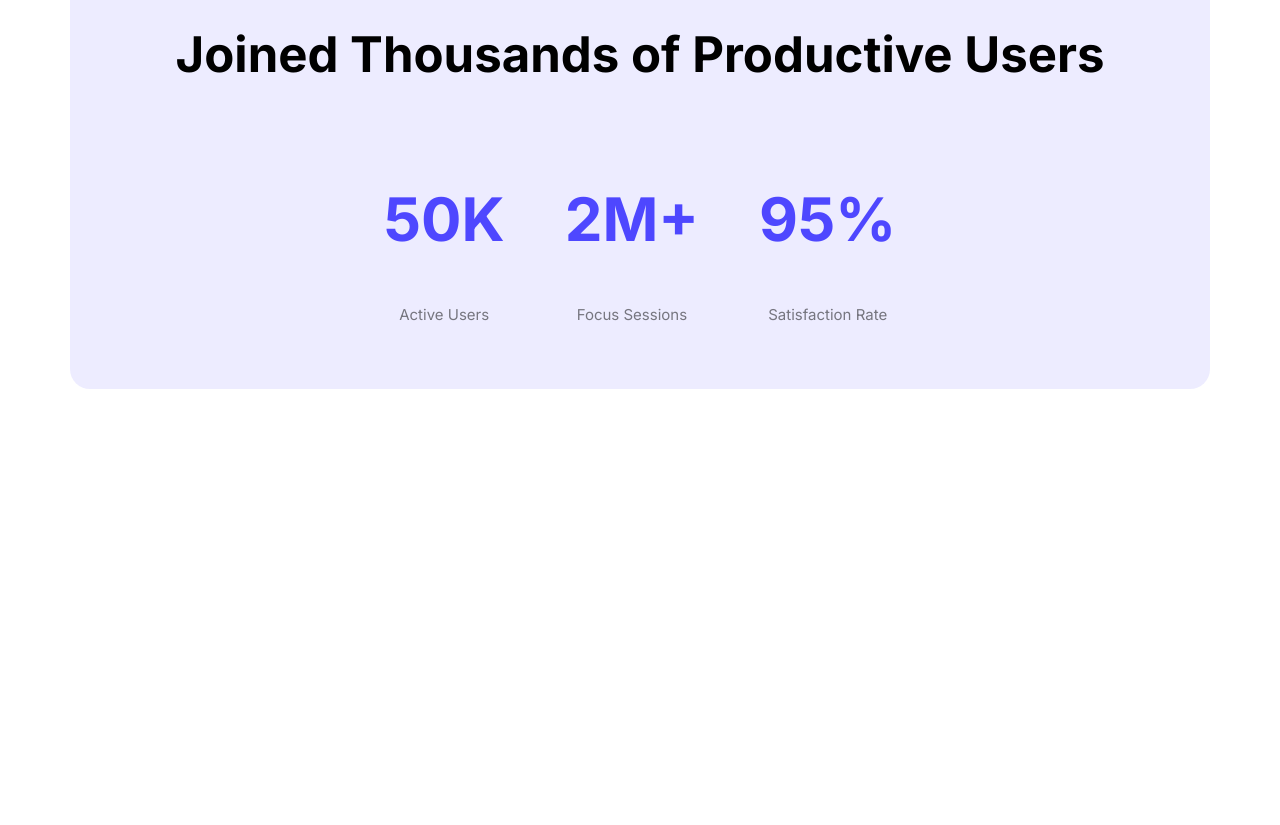
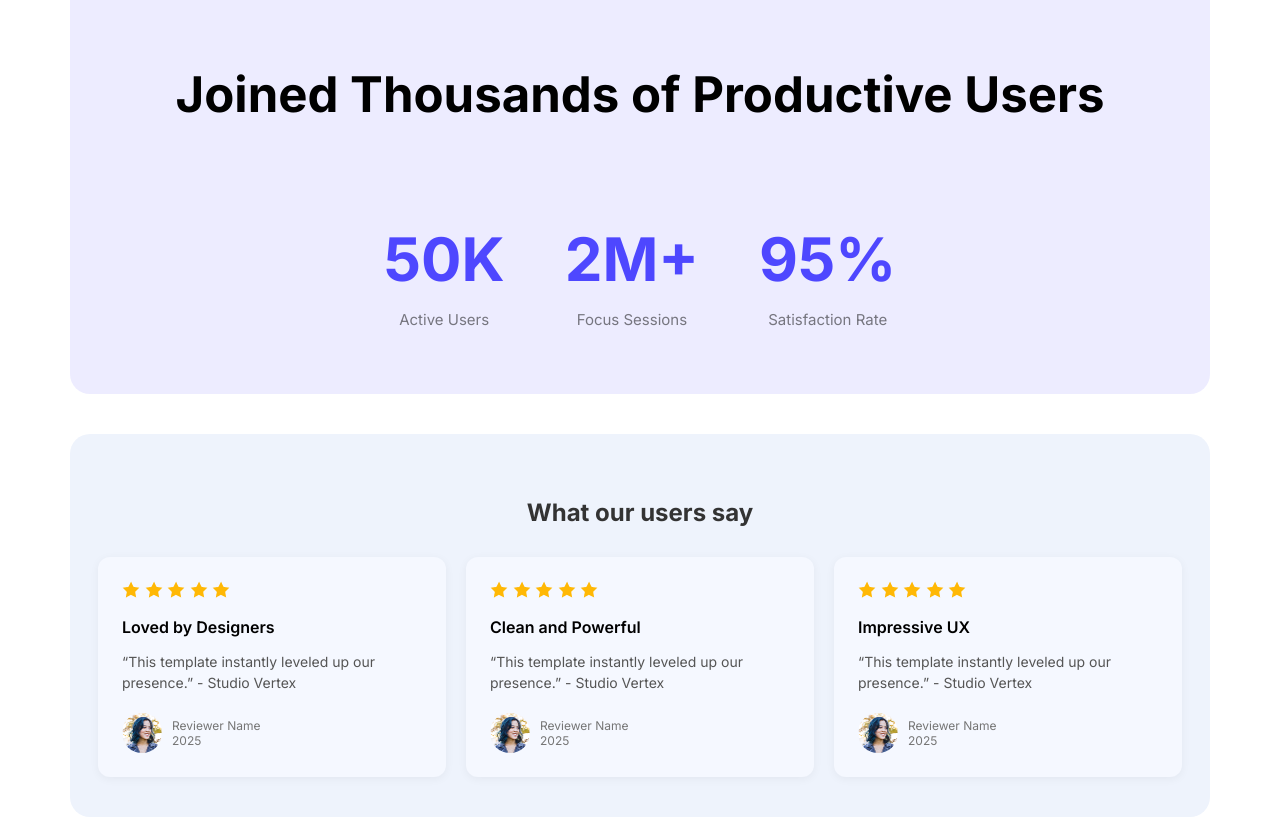
Before and after one commit to Rahat-ST/web-Assignment, a plain HTML site: page index.html in a window 1280 px wide. Shown: the part 1500-2325 px from the top of the page. Before the commit the page ends 1897 px from the top, so only its background shows below. Drawn offline with Linux system fonts and the light colour scheme.

Commit message:
added a users review

```diff
--- a/index.html
+++ b/index.html
@@ -49,7 +49,7 @@
             <div class="Users">
                 <h3>Joined Thousands of Productive Users</h3>
 
-                <div class="stats">
+                <div class="stars">
                     <div class="design">
                         <h1>50K</h1>
                         <p>Active Users</p>
@@ -65,7 +65,63 @@
                 </div>
 
             </div>
-        </section>
+            <section class="users-review">
+                <h3 class="section-title text-center">What our users say</h3>
+                <div class="skill-container">
+
+                    <div class="review">
+                        <img src="Images/icon-star.png" alt="star">
+                        <img src="Images/icon-star.png" alt="star">
+                        <img src="Images/icon-star.png" alt="star">
+                        <img src="Images/icon-star.png" alt="star">
+                        <img src="Images/icon-star.png" alt="star">
+                        <h4 class="title">Loved by Designers</h4>
+                        <p class="skill">“This template instantly leveled up our <br> presence.” - Studio Vertex</p>
+                        <div class="Reviewer">
+                            <img width="40px" height="40px" src="Images/avatar.png" alt="Reviewer avatar">
+                            <div>
+                                <p class="review-info">Reviewer Name</p>
+                                <p class="review-info">2025</p>
+                            </div>
+                        </div>
+                    </div>
+
+                    <div class="review">
+                        <img src="Images/icon-star.png" alt="star">
+                        <img src="Images/icon-star.png" alt="star">
+                        <img src="Images/icon-star.png" alt="star">
+                        <img src="Images/icon-star.png" alt="star">
+                        <img src="Images/icon-star.png" alt="star">
+                        <h4 class="title">Clean and Powerful</h4>
+                        <p class="skill">“This template instantly leveled up our <br> presence.” - Studio Vertex</p>
+                        <div class="Reviewer">
+                            <img width="40px" height="40px" src="Images/avatar.png" alt="Reviewer avatar">
+                            <div>
+                                <p class="review-info">Reviewer Name</p>
+                                <p class="review-info">2025</p>
+                            </div>
+                        </div>
+                    </div>
+
+                    <div class="review">
+                        <img src="Images/icon-star.png" alt="star">
+                        <img src="Images/icon-star.png" alt="star">
+                        <img src="Images/icon-star.png" alt="star">
+                        <img src="Images/icon-star.png" alt="star">
+                        <img src="Images/icon-star.png" alt="star">
+                        <h4 class="title">Impressive UX</h4>
+                        <p class="skill">“This template instantly leveled up our <br> presence.” - Studio Vertex</p>
+                        <div class="Reviewer">
+                            <img width="40px" height="40px" src="Images/avatar.png" alt="Reviewer avatar">
+                            <div>
+                                <p class="review-info">Reviewer Name</p>
+                                <p class="review-info">2025</p>
+                            </div>
+                        </div>
+                    </div>
+
+                </div>
+            </section>
 
     </main>
     <footer>
--- a/styles/assign.css
+++ b/styles/assign.css
@@ -74,6 +74,10 @@ main {
 
 }
 
+.text-center {
+    text-align: center;
+}
+
 .section-title {
     font-weight: bold;
     font-size: 42px;
@@ -101,13 +105,15 @@ main {
     text-align: center;
     justify-content: space-between;
     align-items: center;
+    margin-top: 40px;
 }
 
-.stats {
+.stars {
     display: flex;
     justify-content: center;
     gap: 60px;
     flex-wrap: wrap;
+
 }
 
 .design h1 {
@@ -115,6 +121,8 @@ main {
     font-weight: 800px;
     color: #4E47FF;
     text-align: center;
+    margin-bottom: 0px;
+
 }
 
 .design p {
@@ -122,5 +130,72 @@ main {
     font-weight: 700px;
     color: rgba(0, 0, 0, 0.5);
 
+}
+
+.users-review {
+    background-color: #eef3fc;
+    margin-top: 40px;
+    padding: 40px 20px;
+    border-radius: 20px;
+}
+
+.section-title {
+    font-size: 24px;
+    font-weight: bold;
+    margin-bottom: 30px;
+    color: #333;
+}
+
+.text-center {
+    text-align: center;
+}
+
+.skill-container {
+    display: flex;
+    gap: 20px;
+    justify-content: center;
+    flex-wrap: wrap;
+
 
 }
+
+.review {
+    background-color: #f5f8ff;
+    padding: 24px;
+    border-radius: 12px;
+    max-width: 300px;
+    flex: 1;
+    min-width: 250px;
+    box-shadow: 0 2px 10px rgba(0, 0, 0, 0.05);
+
+}
+
+.title {
+    font-size: 16px;
+    font-weight: 600;
+    margin-top: 15px;
+    margin-bottom: 10px;
+}
+
+.skill {
+    color: #555;
+    font-size: 14px;
+    line-height: 1.5;
+}
+
+.Reviewer {
+    display: flex;
+    align-items: center;
+    margin-top: 20px;
+    color: rgba(117, 117, 117, 1);
+    font-size: 12px;
+}
+
+.Reviewer img {
+    border-radius: 50%;
+    margin-right: 10px;
+}
+
+.review-info {
+    margin: 0;
+}
```
Also changed, not shown: Images/avatar.png (added), Images/icon-star.png (added).
